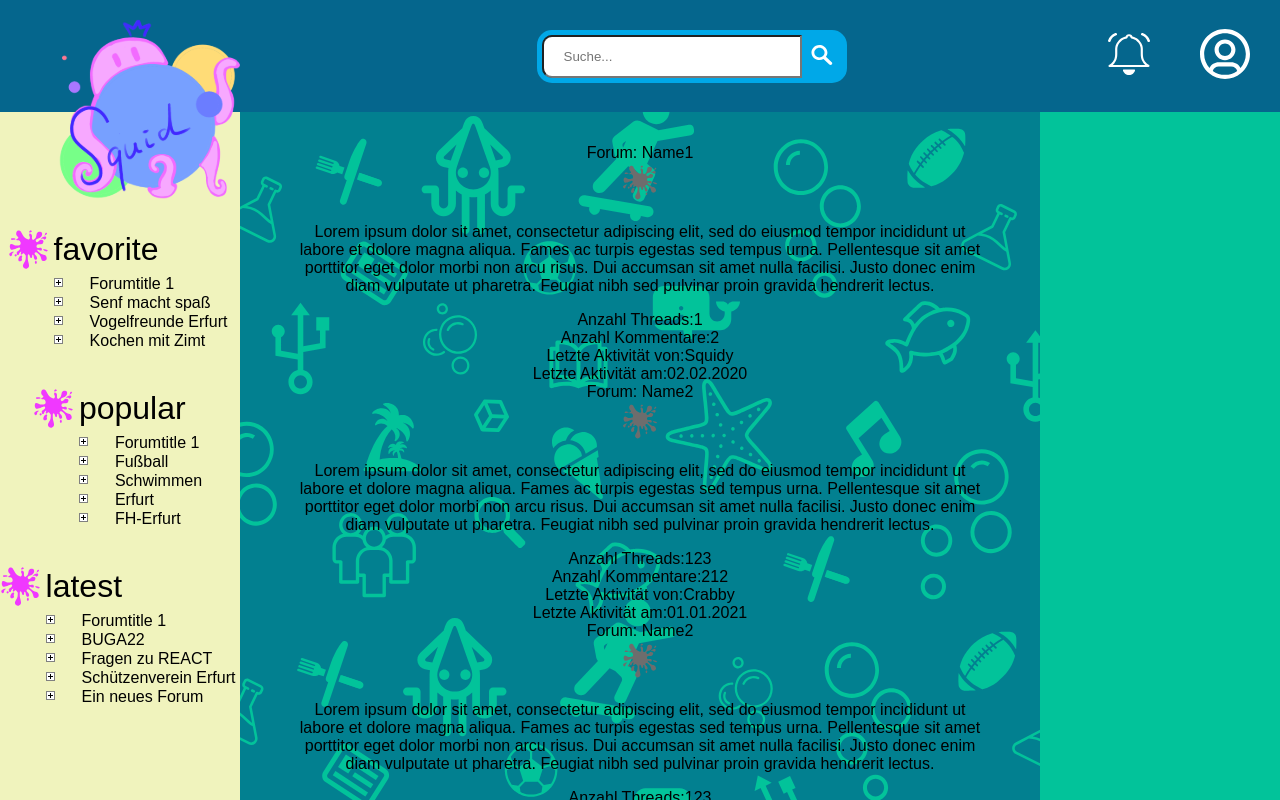
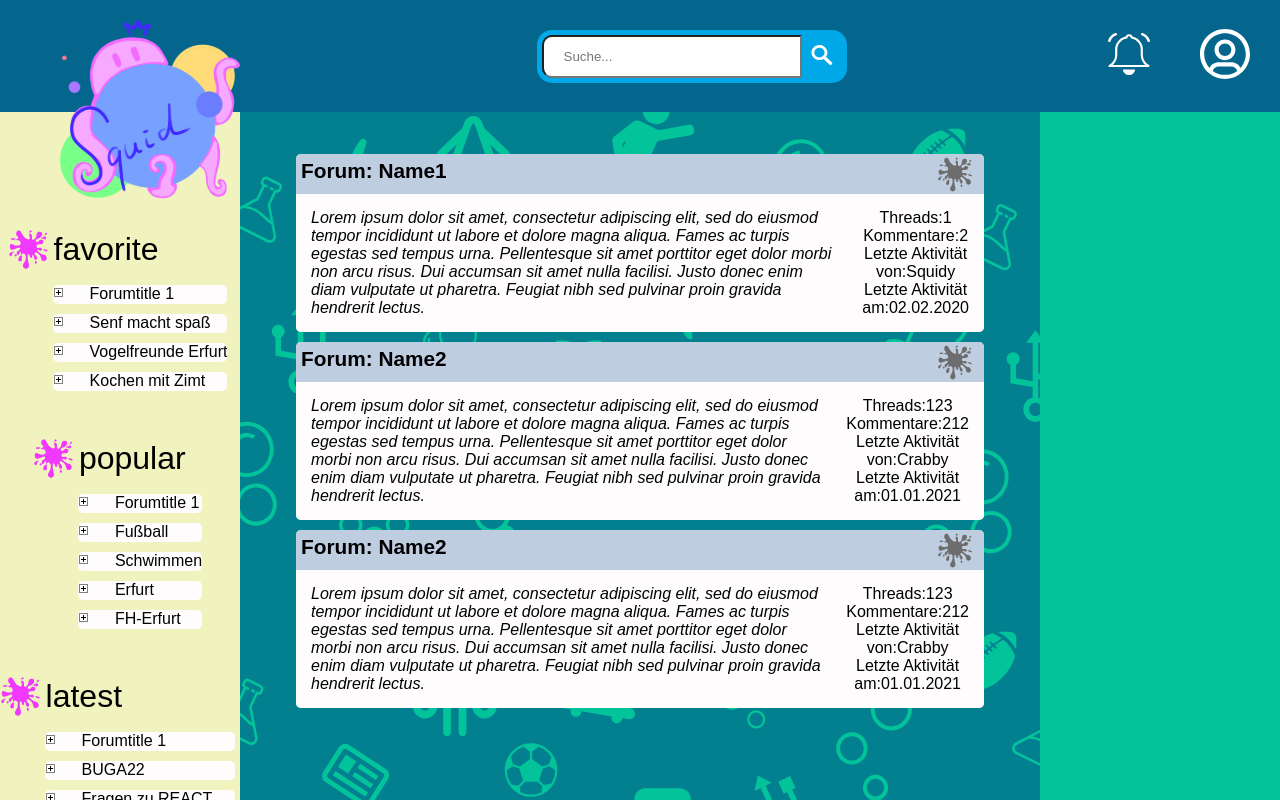
Before and after one commit to Avartos/Webaufbau, a React (Create React App) app: page / in a window 1280 px wide. Shown: the top 800 px of the page. Built offline with nearby package versions, Linux system fonts and the light colour scheme.

Commit message:
added forumList.scss rewrote classes to fit mixins

```diff
--- /dev/null
+++ b/src/assets/css/_forumList.scss
@@ -0,0 +1,89 @@
+@import "./variables";
+@import "./mixins/contentCard";
+@import "./mixins/buttonPreset";
+@import "./mixins/statistics";
+
+/* #region forum*/
+.forum {
+  @include contentCard($threadHeaderColor, $threadBodyColor);
+  transition: ease-in-out .2s;
+
+  &:hover {
+    box-shadow: 0 0 0 3px $hoverBorder;
+
+  }
+
+  .header .title{
+    cursor: pointer;
+    transition: .2s ease-in-out;
+    &:hover {
+      color: $highlightedFontColor;
+    }
+  }
+
+  .body {
+    display: flex;
+
+    .shortDescription {
+      font-style: italic;
+      flex-grow: 1;
+      text-align: left;
+      margin-right: 25px;
+    }
+
+    .threadStatistics {
+      min-width: 200px;
+      @include statistics();
+    }
+  }
+
+  .wrapperPreview {
+    transition: height 500ms ease;
+
+    .postPreviews {
+      text-align: left;
+
+      p {
+        padding: 10px;
+        &:nth-child(even) {
+          background-color: $threadHeaderColor;
+        }
+
+        &:nth-child(odd) {
+          background-color: $threadBodyColor;
+        }
+      }
+    }
+  }
+}
+
+
+/* #region forumHeader */
+
+.wrapperButton {
+  margin-right: 15px;
+  @include buttonContainer($threadHeaderSize);
+}
+
+/* #region buttons */
+.subscribeButton {
+  margin: auto auto;
+  @include squaredButton($threadHeaderSize, 0, .5);
+
+  &:not(.active) {
+    filter: grayscale(100%);
+  }
+
+  &:hover {
+    filter: grayscale(100%);
+    filter: brightness(0);
+  }
+
+  &.active {
+    filter: grayscale(0%);
+
+    &:hover {
+      filter: brightness(2);
+    }
+  }
+}
--- a/src/assets/css/app.scss
+++ b/src/assets/css/app.scss
@@ -5,6 +5,7 @@
 @import "./threadList";
 @import "./login";
 @import "./signin";
+@import "./forumList";
 
 .App {
   text-align: center;
--- a/src/components/forum.jsx
+++ b/src/components/forum.jsx
@@ -6,17 +6,18 @@ import SubscribeButton from "./subscribeButton";
 const Forum = (props) => {
         return (
             <div className="forum">
-                <div className="forumHeader">
-                    <span className="forumTitle">Forum: {props.name}</span>
-                    <div className="buttonWrapper">
+                <div className="header">
+                    <span className="title">Forum: {props.name}</span>
+                    <div className="wrapperButton">
                         <SubscribeButton
                             parentId={props.id}
                             isSubscribed={props.isSubscribed}
                             handleSubscribe={props.handleSubscribeThread}
                         />
                     </div>
-                    <div className="forumBody">
-                        <p className="forumDesrciption">{props.description}</p>
+                    </div>
+                    <div className="body">
+                        <p className="shortDescription">{props.description}</p>
                         <ForumStatictics
                             numberOfThreads={props.numberOfThreads}
                             numberOfComments={props.numberOfComments}
@@ -24,7 +25,6 @@ const Forum = (props) => {
                             lastActivityAt={props.lastActivityAt}/>
                     </div>
                 </div>
-            </div>
         );
 }
 
--- a/src/components/forumList.jsx
+++ b/src/components/forumList.jsx
@@ -13,6 +13,7 @@ const ForumList = () => {
 
         return (
             <React.Fragment>
+                <div className="forumList">
                     <Forum
                         key={forums[0].id}
                         name={forums[0].name}
@@ -40,6 +41,7 @@ const ForumList = () => {
                         lastActivityFrom={forums[1].lastActivityFrom}
                         lastActivityAt={forums[1].lastActivityAt}
                     />
+                </div>
             </React.Fragment>
         );
 
--- a/src/components/forumStatistics.jsx
+++ b/src/components/forumStatistics.jsx
@@ -3,10 +3,10 @@ import React, { useState } from 'react';
 const ForumStatictics = (props) => {
         return (
             <div className="forumStatistics">
-                <div className="row"><span>Anzahl Threads:</span><span>{props.numberOfThreads}</span></div>
-                <div className="row"><span>Anzahl Kommentare:</span><span>{props.numberOfComments}</span></div>
-                <div className="row"><span>Letzte Aktivität von:</span><span>{props.lastActivityFrom}</span></div>
-                <div className="row"><span>Letzte Aktivität am:</span><span>{props.lastActivityAt}</span></div>
+                <div className="row"><span>Threads:</span><span className="highlighted">{props.numberOfThreads}</span></div>
+                <div className="row"><span>Kommentare:</span><span>{props.numberOfComments}</span></div>
+                <div className="row"><span>Letzte Aktivität von:</span><span className="user">{props.lastActivityFrom}</span></div>
+                <div className="row"><span>Letzte Aktivität am:</span><span className="user">{props.lastActivityAt}</span></div>
             </div>
         );
 }
```
Lines whose indentation alone changed are shown as unchanged.
